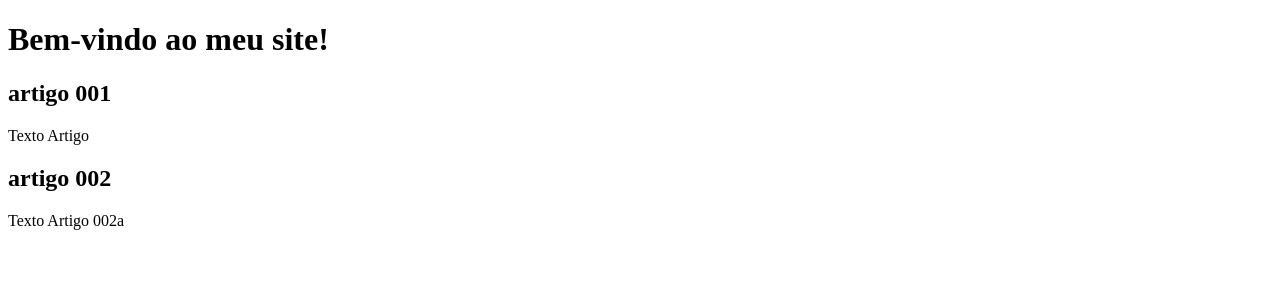
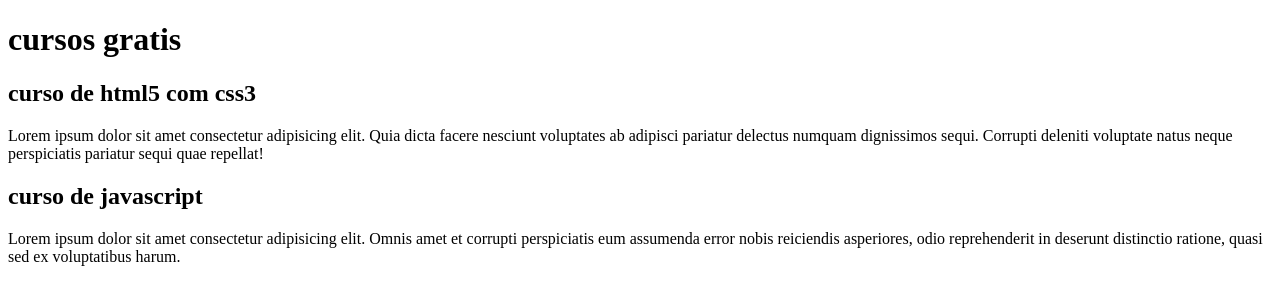
Before and after one commit to jlucenadev/projeto-site, a plain HTML site: page index.html in a window 1280 px wide. Drawn offline with Linux system fonts and the light colour scheme.

Commit message:
start conteudo

```diff
--- a/index.html
+++ b/index.html
@@ -8,15 +8,15 @@
 <body>
     <main>
         <header>
-            <h1>Bem-vindo ao meu site!</h1>
+            <h1>cursos gratis</h1>
         </header>
         <article>
-            <h1>artigo 001</h1>
-            <p>Texto Artigo</p>
+            <h1>curso de html5 com css3</h1>
+            <p>Lorem ipsum dolor sit amet consectetur adipisicing elit. Quia dicta facere nesciunt voluptates ab adipisci pariatur delectus numquam dignissimos sequi. Corrupti deleniti voluptate natus neque perspiciatis pariatur sequi quae repellat!</p>
         </article>
         <article>
-            <h1>artigo 002</h1>
-            <p>Texto Artigo 002a</p>
+            <h1>curso de javascript</h1>
+            <p>Lorem ipsum dolor sit amet consectetur adipisicing elit. Omnis amet et corrupti perspiciatis eum assumenda error nobis reiciendis asperiores, odio reprehenderit in deserunt distinctio ratione, quasi sed ex voluptatibus harum.</p>
         </article>
     </main>
 </body>
```
